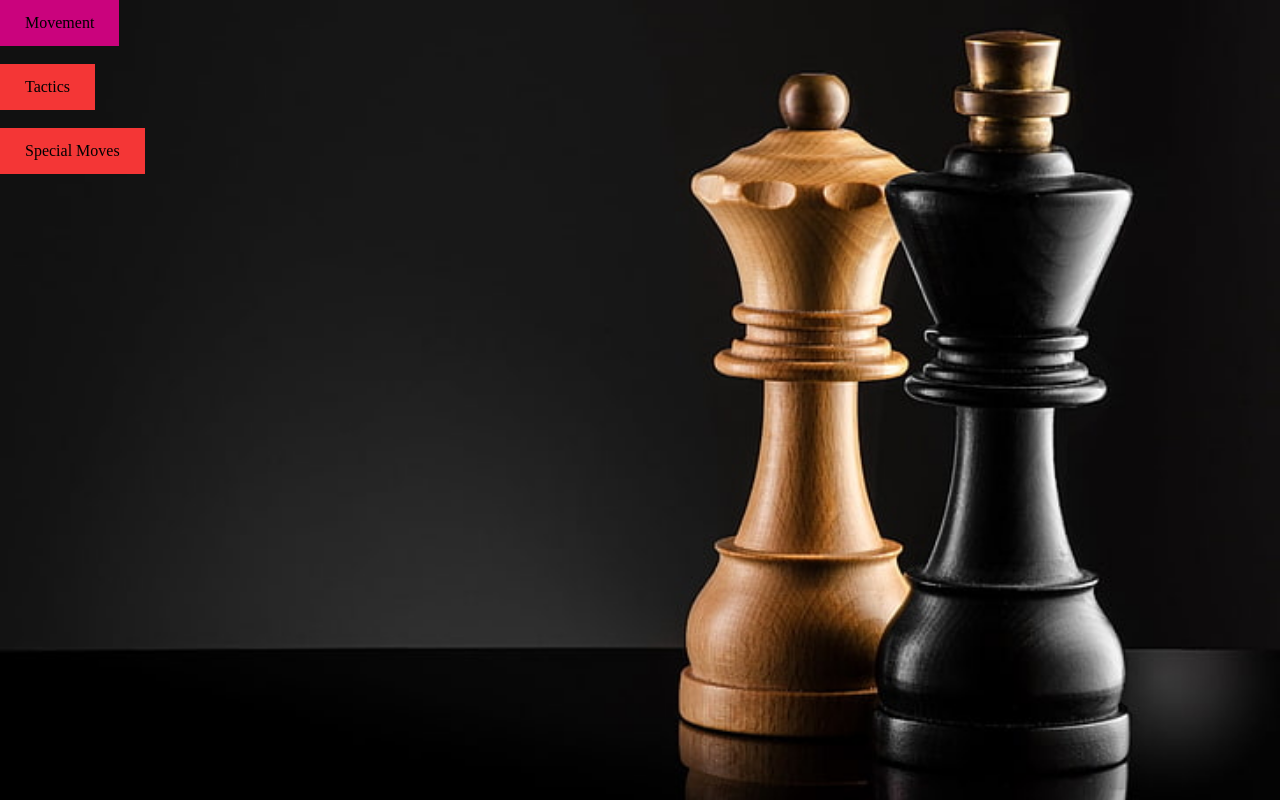
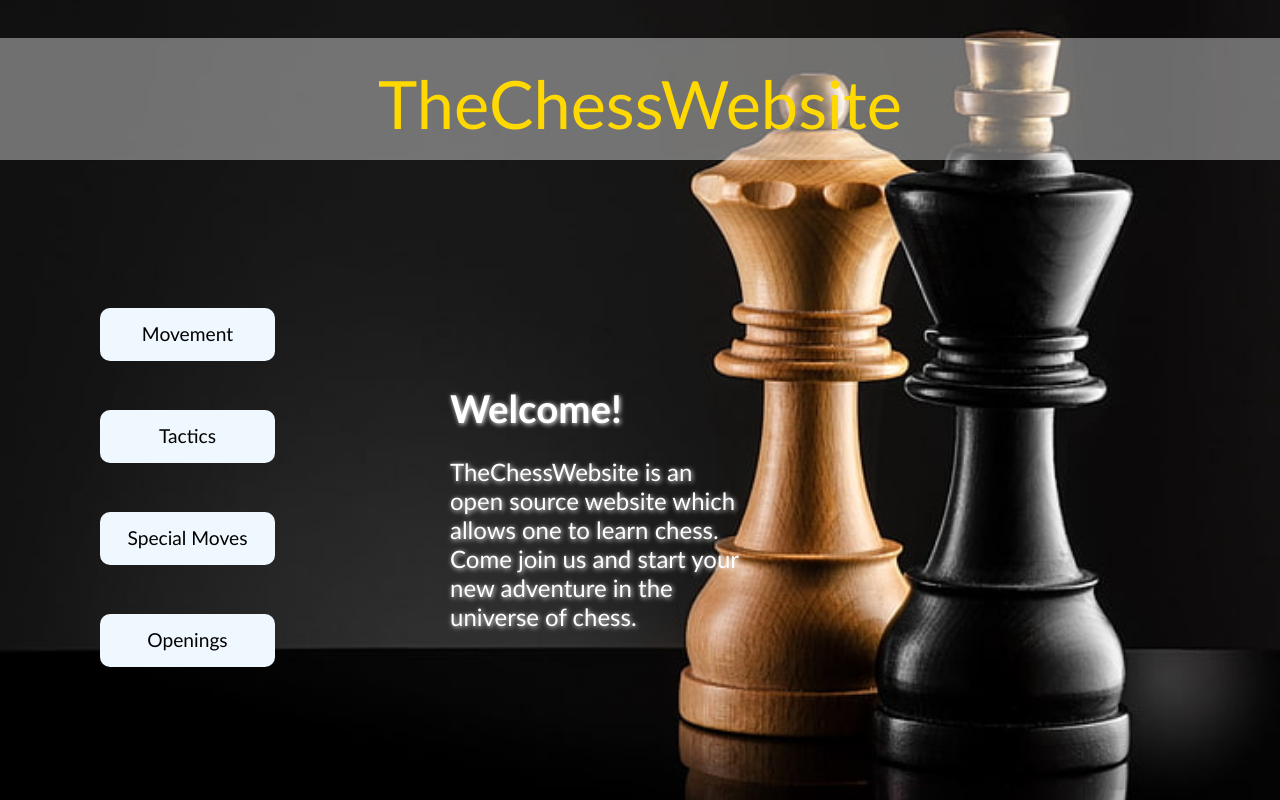
Before and after one commit to TomatoSmash24/chesswebsite, a plain HTML site: page index.html in a window 1280 px wide. Drawn offline with Linux system fonts and the light colour scheme.

Commit message:
index page - completed

```diff
--- a/index.html
+++ b/index.html
@@ -1,57 +1,111 @@
 <html>
 
 <head>
-  <title>Index</title>
-
+  <title>LearnCHESS</title>
+  <link rel="icon" href="king.jpg" />
   <style>
     a:link,
     a:visited {
-      background-color: #f43636;
+      background-color: aliceblue;
+      width: 125px;
+      height: 25px;
       color: rgb(0, 0, 0);
       padding: 14px 25px;
       text-align: center;
       text-decoration: none;
       display: inline-block;
+      font-size: larger;
+      margin: 15px;
+      margin-left: 100px;
+      border-radius: 10px;
     }
 
     a:hover,
     a:active {
-      background-color: rgba(255, 0, 157, 0.781);
+      background-color: rgba(214, 154, 42, 0.781);
+    }
+
+    html {
+      width: 100%;
+      height: 100%;
     }
 
     body {
+      height: 100%;
+      width: 100%;
       margin-top: 0%;
       margin-bottom: 0%;
       margin-left: 0%;
       margin-right: 0%;
-    }
-
-    .bg {
       background-image: url("Wallpaper.jpg");
       background-position: center;
-
+      font-family: 'Gill Sans', 'Gill Sans MT', Calibri, 'Trebuchet MS', sans-serif;
       background-size: cover;
       background-repeat: no-repeat;
       background-attachment: fixed;
       background-size: 100% 100%;
-      object-fit: contain;
-      height: 100%;
+    }
+
+    .head {
+      background-color: rgba(255, 255, 255, 0.4);
+
+      color: rgb(255, 217, 0);
+      font-size: 50pt;
+      height: 9%;
+      padding: 25px;
+
+    }
+
+    .intro {
+      color: white;
+      width: 75%;
+      height: 50%;
+      font-size: larger;
+      text-shadow: 1px 1px 5px white;
+      margin: auto;
+      margin-left: 50;
+    }
+
+    .wrapper {
+      display: grid;
+      grid-template-columns: 400px 400px 500px;
     }
   </style>
 </head>
 
 <body>
-  <div class="bg">
+  <br><br>
+  <div class="head">
+    <center>TheChessWebsite</center>
+  </div>
+  <div class="wrapper">
+    <div>
+      <br><br><br><br><br><br><br>
+      <a href="Chess part 1.html">Movement</a>
+      <br><br>
+      <a href="Tactics.html">Tactics</a>
+      <br><br>
+      <a href="Chess 2.html">Special Moves</a>
+      <br><br>
+      <a href="Openings.html">Openings</a>
+    </div>
+    <div class="intro">
+      <br><br><br>
+      <h1>
+        Welcome!
+      </h1>
+      <p>
+        <font size="5">
+          TheChessWebsite is an open source website which allows one to learn chess. Come join us and
+          start your new adventure in the universe of chess.</font>
+      </p>
 
-    <a href="Chess part 1.html">Movement</a>
-    <br><br>
-    <a href="Tactics.html">Tactics</a>
-    <br><br>
-    <a href="Chess 2.html">Special Moves</a>
+    </div>
+  </div>
+
+
 
 </body>
 
-</html>
-</div>
 
 </html>
```
Also changed, not shown: king.jpg (added).
